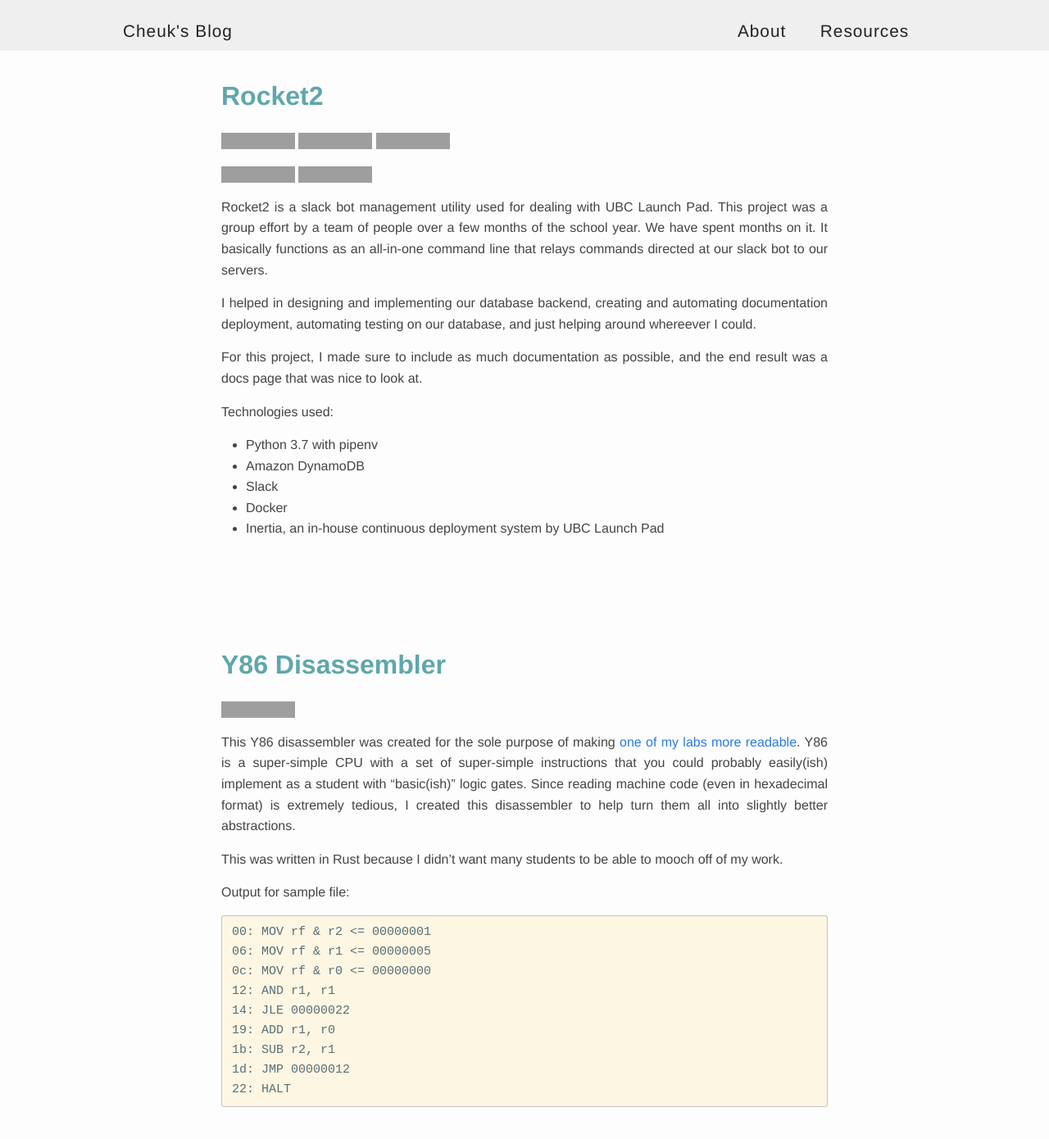
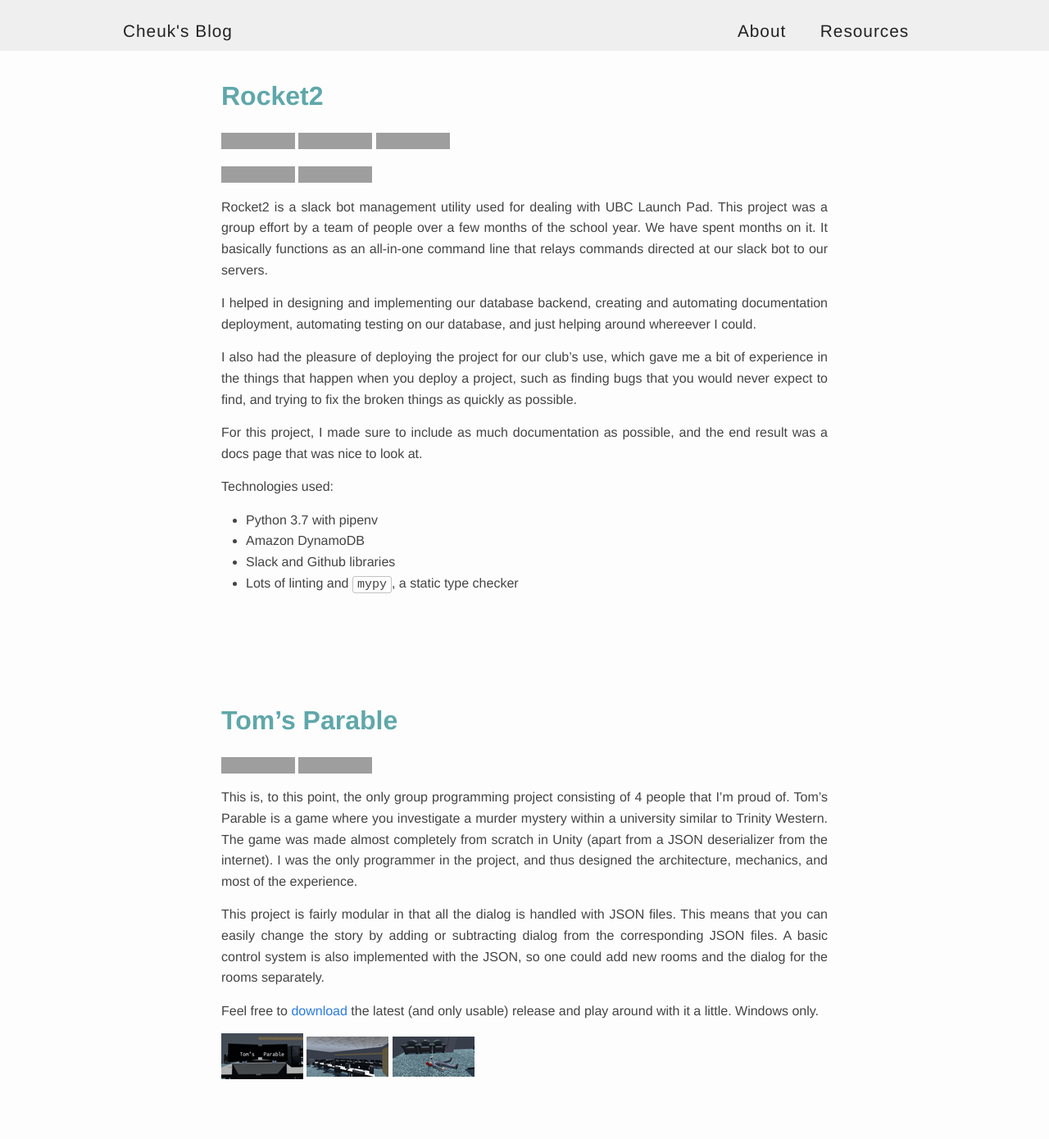
Before and after one commit to chuck-sys/personal-site, a Jekyll site: the page built from portfolio.md, in a window 1280 px wide and 1400 px high. Shown: the top 1390 px of the window at 82% size. Built offline with Jekyll 4.4.1, drawn with Linux system fonts in a browser that asks for light colours; grey boxes are pictures that could not be loaded.

Commit message:
Update portfolio to reflect changes in person

````diff
--- a/portfolio.md
+++ b/portfolio.md
@@ -8,12 +8,12 @@ notitle: true
 
 # Rocket2
 
+[![Build Status][r2-ghactions-img]][r2-gh]
 [![Github][r2-gh-img]][r2-gh]
-[![Build Status][r2-travis-img]][r2-travis]
 [![codecov][r2-codecov-img]][r2-codecov]
 
 [![Documentation Status][r2-rtd-img]][r2-rtd]
-[![Deployed with Inertia][r2-inertia-img]][r2-inertia]
+[![Website is online?][r2-online-img]][r2-online]
 
 Rocket2 is a slack bot management utility used for dealing with UBC Launch Pad.
 This project was a group effort by a team of people over a few months of the
@@ -25,6 +25,11 @@ I helped in designing and implementing our database backend, creating and
 automating documentation deployment, automating testing on our database, and
 just helping around whereever I could.
 
+I also had the pleasure of deploying the project for our club's use, which gave
+me a bit of experience in the things that happen when you deploy a project,
+such as finding bugs that you would never expect to find, and trying to fix
+the broken things as quickly as possible.
+
 For this project, I made sure to include as much documentation as possible, and
 the end result was a docs page that was nice to look at.
 
@@ -32,52 +37,57 @@ Technologies used:
 
 - Python 3.7 with pipenv
 - Amazon DynamoDB
-- Slack
-- Docker
-- Inertia, an in-house continuous deployment system by UBC Launch Pad
+- Slack and Github libraries
+- Lots of linting and `mypy`, a static type checker
 
 [r2-gh-img]: https://img.shields.io/badge/github-rocket2-green.svg?style=for-the-badge
 [r2-gh]: https://github.com/ubclaunchpad/rocket2/
-[r2-travis-img]: https://img.shields.io/travis/ubclaunchpad/rocket2.svg?style=for-the-badge
-[r2-travis]: https://travis-ci.org/ubclaunchpad/rocket2
+[r2-ghactions-img]: https://github.com/ubclaunchpad/rocket2/workflows/Python%20build%20and%20test/badge.svg
 [r2-codecov-img]: https://img.shields.io/codecov/c/github/ubclaunchpad/rocket2.svg?style=for-the-badge
 [r2-codecov]: https://codecov.io/gh/ubclaunchpad/rocket2
 [r2-inertia-img]: https://img.shields.io/badge/deploying%20with-inertia-blue.svg?style=for-the-badge
 [r2-inertia]: https://github.com/ubclaunchpad/inertia
 [r2-rtd-img]: https://img.shields.io/readthedocs/rocket2.svg?style=for-the-badge
 [r2-rtd]: https://rocket2.readthedocs.io/en/latest/?badge=latest
+[r2-online-img]: https://img.shields.io/website?style=for-the-badge&url=https%3A%2F%2Fubclp-rocket2.herokuapp.com%2F
+[r2-online]: https://ubclp-rocket2.herokuapp.com/
 
-# Y86 Disassembler
+# Tom's Parable
 
-[![Github][y86-gh-img]][y86-gh]
+[![Github][tp-gh-img]][tp-gh]
+[![Youtube trailer][tp-trailer-img]][tp-trailer]
 
-This Y86 disassembler was created for the sole purpose of making [one of my labs
-more readable][cpsc121-lab]. Y86 is a super-simple CPU with a set of
-super-simple instructions that you could probably easily(ish) implement as a
-student with "basic(ish)" logic gates. Since reading machine code (even in
-hexadecimal format) is extremely tedious, I created this disassembler to help
-turn them all into slightly better abstractions.
+This is, to this point, the only group programming project consisting of 4
+people that I'm proud of. Tom's Parable is a game where you investigate a
+murder mystery within a university similar to Trinity Western. The game was
+made almost completely from scratch in Unity (apart from a JSON deserializer
+from the internet). I was the only programmer in the project, and thus designed
+the architecture, mechanics, and most of the experience.
 
-This was written in Rust because I didn't want many students to be able to mooch
-off of my work.
+This project is fairly modular in that all the dialog is handled with JSON
+files. This means that you can easily change the story by adding or subtracting
+dialog from the corresponding JSON files. A basic control system is also
+implemented with the JSON, so one could add new rooms and the dialog for the
+rooms separately.
 
-Output for sample file:
+Feel free to [download][tp-downloadexe] the latest (and only usable) release
+and play around with it a little. Windows only.
 
-```
-00: MOV rf & r2 <= 00000001
-06: MOV rf & r1 <= 00000005
-0c: MOV rf & r0 <= 00000000
-12: AND r1, r1
-14: JLE 00000022
-19: ADD r1, r0
-1b: SUB r2, r1
-1d: JMP 00000012
-22: HALT
-```
+[![Tom's Parable title screen][tp-title-thumb]][tp-title-img]
+[![Tom's Parable title screen][tp-room-thumb]][tp-room-img]
+[![Tom's Parable title screen][tp-dead-thumb]][tp-dead-img]
 
-[y86-gh-img]: https://img.shields.io/badge/github-cpsc121--decomp-green.svg?style=for-the-badge
-[y86-gh]: https://github.com/cheukyin699/cpsc121-decomp
-[cpsc121-lab]: https://www.ugrad.cs.ubc.ca/~cs121/2018W1/Labs/Lab%209/lab9.pdf
+[tp-gh-img]: https://img.shields.io/badge/github-operation--omega-green.svg?style=for-the-badge
+[tp-gh]: https://github.com/cheukyin699/operation-omega/
+[tp-trailer-img]: https://img.shields.io/badge/trailer-youtube-red?style=for-the-badge
+[tp-trailer]: https://youtu.be/LoFFHOdB3xo
+[tp-downloadexe]: https://github.com/cheukyin699/operation-omega/releases/tag/v1.0.0
+[tp-title-thumb]: /res/images/portfolio/thumb/tp-titlescreen.png
+[tp-room-thumb]: /res/images/portfolio/thumb/tp-room.png
+[tp-dead-thumb]: /res/images/portfolio/thumb/tp-dead.png
+[tp-title-img]: /res/images/portfolio/tp-titlescreen.png
+[tp-room-img]: /res/images/portfolio/tp-room.png
+[tp-dead-img]: /res/images/portfolio/tp-dead.png
 
 # Chip-8 Toolset
 
````
Also changed, not shown: res/images/portfolio/thumb/tp-dead.png (added), res/images/portfolio/thumb/tp-room.png (added), res/images/portfolio/thumb/tp-titlescreen.png (added), res/images/portfolio/tp-room.png (added), res/images/portfolio/tp-titlescreen.png (added), 1 other file.
